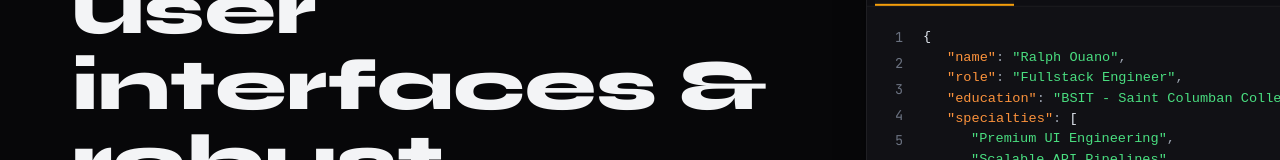
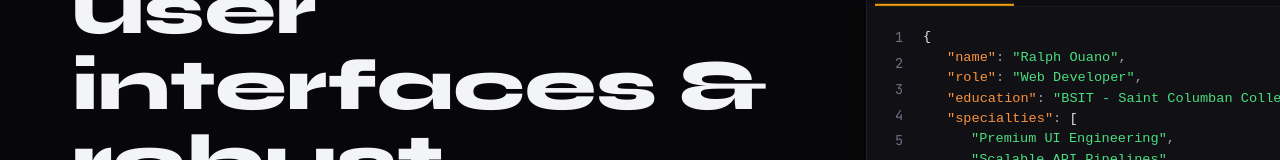
Before and after one commit to ralphouano/web-portfolio, a React (Vite) app: page / in a window 1280 px wide. Shown: the part 359-519 px from the top of the page. Built offline with nearby package versions, Linux system fonts and the light colour scheme.

Commit message:
Update Hero.tsx

```diff
--- a/src/components/Hero.tsx
+++ b/src/components/Hero.tsx
@@ -23,7 +23,7 @@ export const Hero = () => {
           <code className="code-block language-json">
             <span className="c-bracket">{`{`}</span><br />
             <span className="c-indent"></span><span className="c-key">"name"</span>: <span className="c-val">"Ralph Ouano"</span>,<br />
-            <span className="c-indent"></span><span className="c-key">"role"</span>: <span className="c-val">"Fullstack Engineer"</span>,<br />
+            <span className="c-indent"></span><span className="c-key">"role"</span>: <span className="c-val">"Web Developer"</span>,<br />
             <span className="c-indent"></span><span className="c-key">"education"</span>: <span className="c-val">"BSIT - Saint Columban College"</span>,<br />
             <span className="c-indent"></span><span className="c-key">"specialties"</span>: <span className="c-bracket">[</span><br />
             <span className="c-double-indent"></span><span className="c-val">"Premium UI Engineering"</span>,<br />
```
